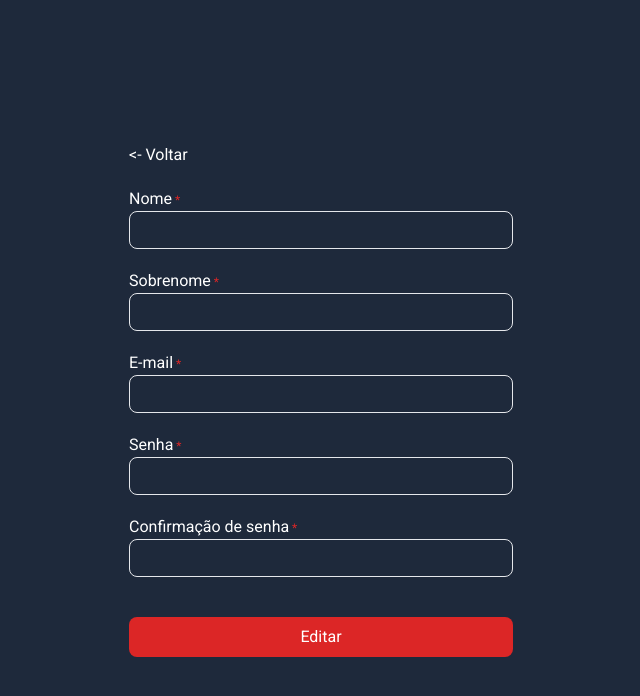
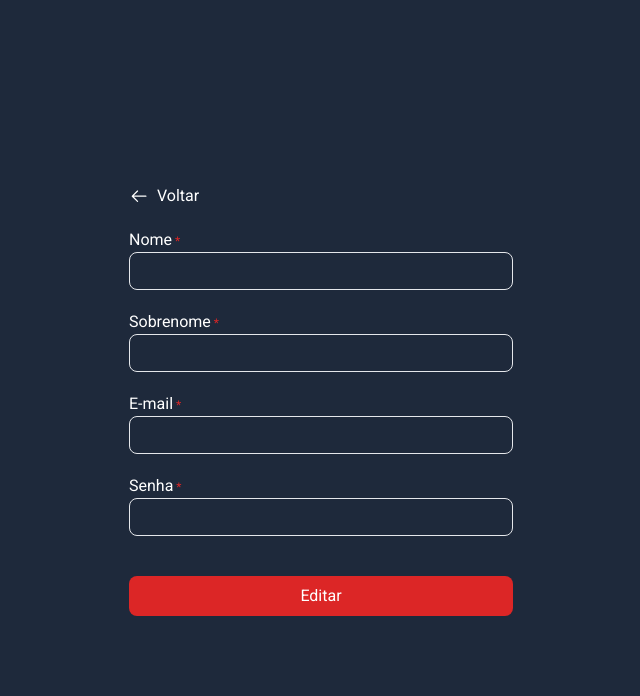
Before and after one commit to andre-albuquerque01/social-for-business, a Next.js app in the folder interface/: page /user/update in a window 1280 px wide. Shown: the top 696 px of the page, without its empty margins (319-959 px from the left). Built offline with nearby package versions, Linux system fonts and the light colour scheme.

Commit message:
feat: update component

```diff
--- a/interface/src/components/user/update/update.tsx
+++ b/interface/src/components/user/update/update.tsx
@@ -1,8 +1,12 @@
+'use client'
+import { UserInterface } from '@/actions/user/show'
 import { UpdateUser } from '@/actions/user/update'
 import { ButtonComponent } from '@/components/form/button'
-import { InputComponent } from '@/components/form/input'
+import { InputUpdateComponent } from '@/components/form/inputUpdate'
 import Link from 'next/link'
-import { useFormState, useFormStatus } from 'react-dom'
+import { FormEvent, useState } from 'react'
+import { useFormStatus } from 'react-dom'
+import { GoArrowLeft } from 'react-icons/go'
 
 function FormButton() {
   const { pending } = useFormStatus()
@@ -23,52 +27,64 @@ function FormButton() {
   )
 }
 
-export default function UpdateUserComponent() {
-  const [state, action] = useFormState(UpdateUser, {
-    ok: false,
-    error: '',
-    data: null,
-  })
+export default function UpdateUserComponent({ data }: { data: UserInterface }) {
+  const [error, setError] = useState('')
+  async function handleSubmit(e: FormEvent<HTMLFormElement>) {
+    e.preventDefault()
+
+    const formData = new FormData(e.currentTarget)
+    const data = Object.fromEntries(formData)
+    const req = await UpdateUser(data)
+    setError(req)
+    if (req === '') {
+      window.location.href = '/dashboard'
+    }
+  }
 
   return (
-    <form className="space-y-5 flex flex-col text-white" action={action}>
-      <Link href="/">{'<- Voltar'}</Link>
-      <InputComponent
+    <form
+      className="space-y-5 flex flex-col text-white"
+      onSubmit={handleSubmit}
+    >
+      <Link
+        href="/dashboard"
+        className="flex items-center gap-2 hover:text-zinc-600 w-20"
+      >
+        <GoArrowLeft className="w-5 h-5" />
+        Voltar
+      </Link>
+      <InputUpdateComponent
         type="text"
         label="Nome"
         name="firstName"
         id="firstName"
         required={true}
+        value={data?.firstName}
       />
-      <InputComponent
+      <InputUpdateComponent
         type="text"
         label="Sobrenome"
         name="lastName"
         id="lastName"
         required={true}
+        value={data?.lastName}
       />
-      <InputComponent
+      <InputUpdateComponent
         type="email"
         label="E-mail"
         name="email"
         id="email"
         required={true}
+        value={data?.email}
       />
-      <InputComponent
+      <InputUpdateComponent
         type="password"
         label="Senha"
         name="password"
         id="Senha"
         required={true}
       />
-      <InputComponent
-        type="password"
-        label="Confirmação de senha"
-        name="password_confirmation"
-        id="Confirmação de senha"
-        required={true}
-      />
-      <p className="text-xs text-red-600">{state.error}</p>
+      <p className="text-xs text-red-600">{error && error}</p>
       <FormButton />
     </form>
   )
```
